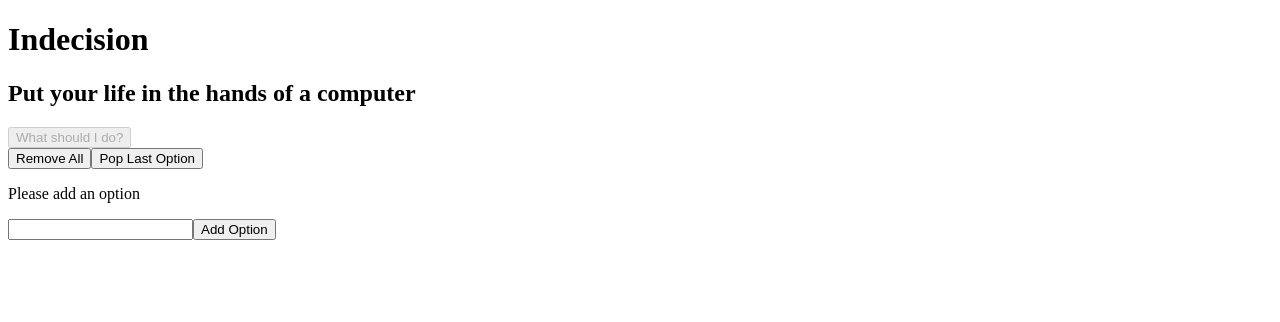
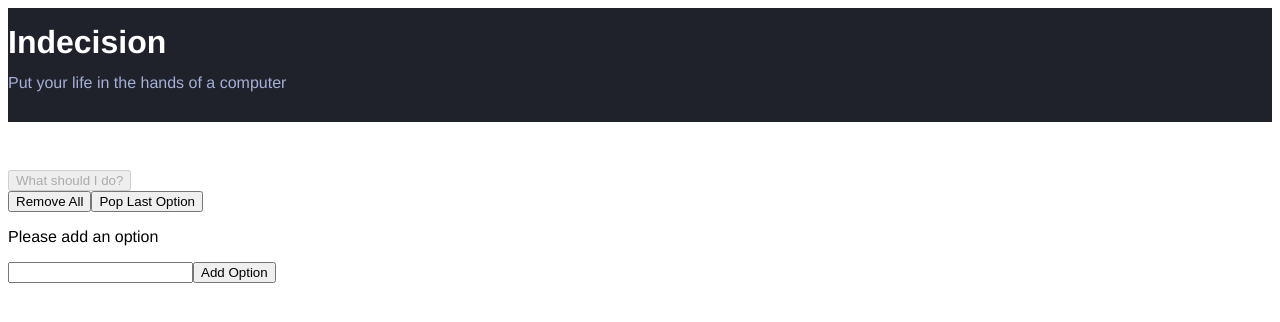
Before and after one commit to Kagiso1994/indecision-app, a React (Create React App) app: page / in a window 1280 px wide. Shown: the top 322 px of the page. Built offline with nearby package versions, Linux system fonts and the light colour scheme.

Commit message:
Setup scss
Styling the header component

```diff
--- a/package.json
+++ b/package.json
@@ -6,8 +6,10 @@
     "@testing-library/jest-dom": "^5.11.9",
     "@testing-library/react": "^11.2.3",
     "@testing-library/user-event": "^12.6.2",
+    "node-sass": "^4.14.1",
     "react": "^17.0.1",
     "react-dom": "^17.0.1",
+    "react-modal": "^2.2.2",
     "react-scripts": "4.0.1",
     "web-vitals": "^0.2.4"
   },
--- a/src/components/Action.js
+++ b/src/components/Action.js
@@ -1,7 +1,6 @@
 
 import React from 'react';
-const Action = (props) => {
-    return (
+const Action = (props) => (
     <div>
         <button
             onClick={props.handlePick}
@@ -10,7 +9,6 @@ const Action = (props) => {
             What should I do?
             </button>
     </div>
-    )
-}
+);
 
 export default Action;
--- a/src/components/Header.js
+++ b/src/components/Header.js
@@ -1,15 +1,11 @@
 
 //import React from 'react';
-const Header = (props) => {
-
-    return (
-        <div>
-            <h1>{props.title}</h1>
-           {props.subtitle &&  <h2>{props.subtitle}</h2>}
-        </div>
-    )
-
-}
+const Header = (props) => (
+    <div className="header">
+        <h1 className="header__title">{props.title}</h1>
+        {props.subtitle && <h2 className="header__subtitle">{props.subtitle}</h2>}
+    </div>
+);
 
 Header.defaultProps = {
     title: 'Indecision'
--- a/src/components/IndecisionApp.js
+++ b/src/components/IndecisionApp.js
@@ -4,6 +4,7 @@ import Action from './Action';
 import AddOption from './AddOption';
 import Header from './Header';
 import Options from './Options';
+import OptionModal from './OptionModal';
 class IndecisionApp extends React.Component {
     constructor(props) {
         super(props);
@@ -12,9 +13,10 @@ class IndecisionApp extends React.Component {
         this.handleAddOption = this.handleAddOption.bind(this);
         this.handlePick = this.handlePick.bind(this);
         this.handleRemoveOption = this.handleRemoveOption.bind(this);
+        this.handleClearSelectedOption = this.handleClearSelectedOption.bind(this);
         this.state = {
             options: props.options,
-            random: -1
+            selectedOption: undefined
         };
     }
 
@@ -63,17 +65,17 @@ class IndecisionApp extends React.Component {
         this.setState((prevState) => ({ options: prevState.options.filter((option) => optionToRemove !== option) }));
     }
 
+    handleClearSelectedOption() {
+        this.setState(() => ({ selectedOption: undefined }));
+    }
+
 
     handlePick() {
         const randomNum = Math.floor(Math.random() * this.state.options.length);
         const option = this.state.options[randomNum];
-        alert(option);
+        // alert(option);
 
-        /*this.setState(() => {
-            return {
-                random: option
-            }
-        })*/
+        this.setState(() => ({ selectedOption: option }));
 
 
 
@@ -111,6 +113,11 @@ class IndecisionApp extends React.Component {
                     handleDeleteOption={this.handleDeleteOption}
                 />
                 <AddOption handleAddOption={this.handleAddOption} />
+                <OptionModal
+                    selectedOption={this.state.selectedOption}
+                    handleClearSelectedOption={this.handleClearSelectedOption}
+                >
+                </OptionModal>
             </div>
         )
     }
--- /dev/null
+++ b/src/components/OptionModal.js
@@ -0,0 +1,18 @@
+import React from 'react';
+import Modal from 'react-modal';
+
+const OptionModal = (props) => (
+    <Modal
+        isOpen={!!props.selectedOption}
+        contentLabel="Selected Option"
+        onRequestClose={props.handleClearSelectedOption}
+        >
+        <h3>Selected Option</h3>
+        {props.selectedOption && <p>{props.selectedOption}</p>}
+        <button onClick={props.handleClearSelectedOption}>Okay</button>
+    </Modal>
+)
+
+
+
+export default OptionModal;
--- a/src/index.js
+++ b/src/index.js
@@ -1,6 +1,7 @@
 import React from 'react';
 import ReactDOM from 'react-dom';
 import App from './App';
+import './styles/styles.scss';
 import reportWebVitals from './reportWebVitals';
 
 
--- /dev/null
+++ b/src/styles/base/_base.scss
@@ -0,0 +1,10 @@
+// rem
+
+html {
+    font-size: 62.5%;
+}
+
+body {
+    font-family: Helvetica,Arial , sans-serif;
+    font-size: 1.6rem;
+}
--- /dev/null
+++ b/src/styles/components/_header.scss
@@ -0,0 +1,18 @@
+.header {
+    background: #20222b;
+    margin-bottom: 4.8rem;
+    padding: 1.6rem 0;
+    color: #fff;
+}
+
+//BEM block element modifier
+.header__title {
+    font-size: 3.2rem;
+    margin: 0;
+}
+
+.header__subtitle {
+    color: #a5afd7;
+    font-size: 1.6rem;
+    font-weight: 500;
+}
--- /dev/null
+++ b/src/styles/styles.scss
@@ -0,0 +1,2 @@
+@import './base/base';
+@import './components/header';
```
Also changed, not shown: 2 other files (tests, documents, lock files or other folders). Lines whose indentation alone changed are shown as unchanged.
